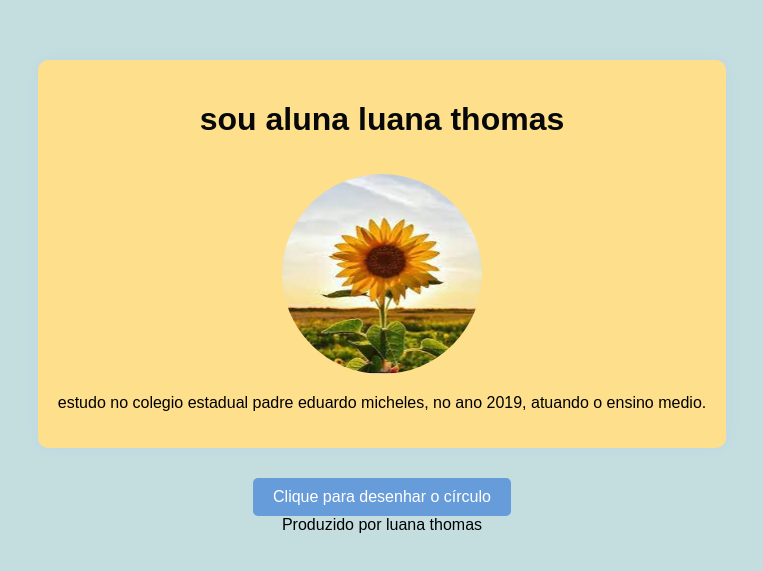
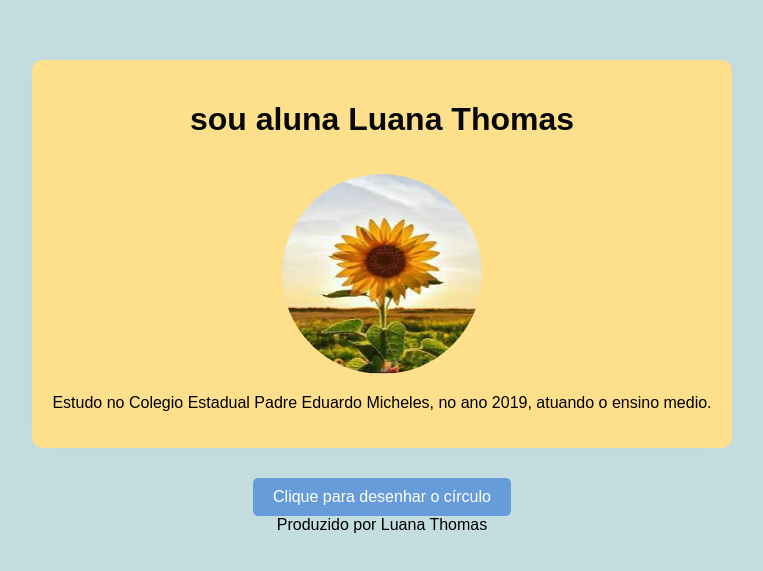
Before and after one commit to luanakau/sit-1, a plain HTML site: page index.html in a window 1280 px wide. Shown: the part 103-674 px from the top of the page, without its empty margins (258-1021 px from the left). Drawn offline with Linux system fonts and the light colour scheme.

Commit message:
Add files via upload

```diff
--- a/index.html
+++ b/index.html
@@ -3,21 +3,21 @@
 <head>
 <meta charset="UTF-8">
 <meta name="viewport" content="width=device-width, initial-scale=1.0">
-<title>sou aluna de programação </title>
+<title>Sou aluna de programação </title>
 <link rel="stylesheet" href="style.css">
 </head>
 <body>
 <header>
-<h1>sou aluna luana thomas</h1>
+<h1>sou aluna Luana Thomas</h1>
 <img id="foto1" src="foto1.jpg" alt="Foto do Professor">
-<p>estudo no colegio estadual padre eduardo micheles, no ano 2019, atuando o ensino medio.</p>
+<p>Estudo no Colegio Estadual Padre Eduardo Micheles, no ano 2019, atuando o ensino medio.</p>
 </header>
 <!-- Botão para desenhar o círculo -->
 <button id="btn">Clique para desenhar o círculo</button>
 <!-- Área onde o círculo será desenhado -->
 <div id="circulo-container"></div>
 <footer>
-Produzido por luana thomas
+Produzido por Luana Thomas
 </footer>
 <script src="script.js"></script>
 </body>
```
